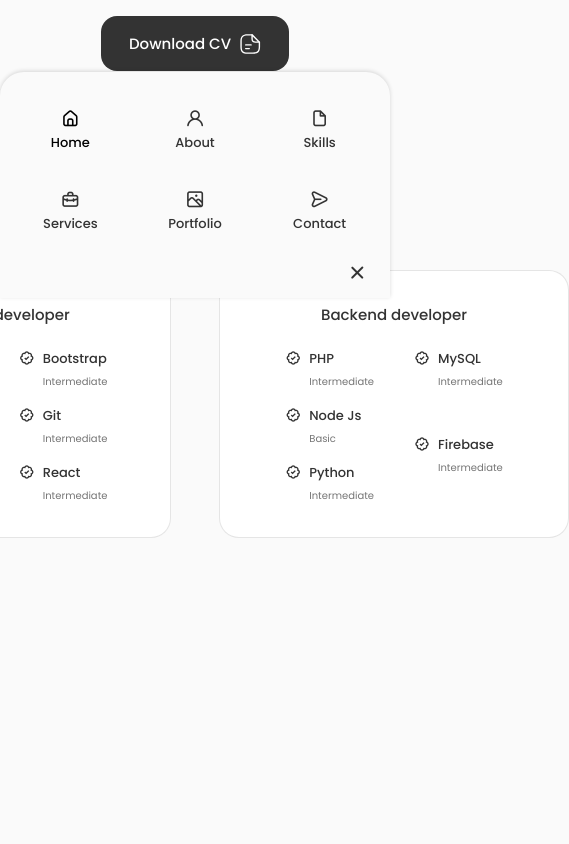
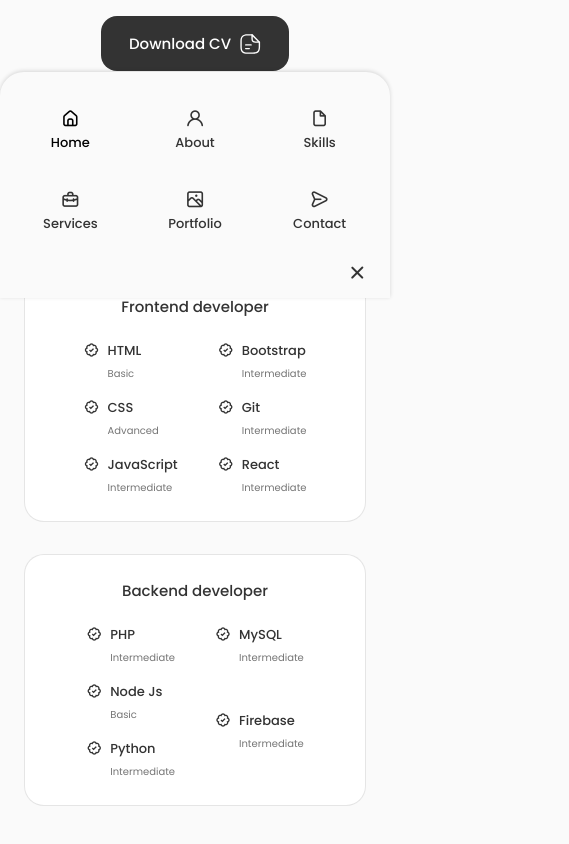
Before and after one commit to nathalipf/Portafolio, a React (Create React App) app: page / in a window 390 px wide. Shown: the part 1390-2234 px from the top of the page, 569 px wide, since content can reach past the window. Before the commit the page ends 2040 px from the top, so only its background shows below. Built offline with nearby package versions, Linux system fonts and the light colour scheme.

Commit message:
Update skills.css

```diff
--- a/src/components/skills/skills.css
+++ b/src/components/skills/skills.css
@@ -49,3 +49,35 @@
 .skills__level {
     font-size: var(--tiny-font-size);
 }
+
+/*=============== BREAKPOINTS ===============*/
+/* For large devices */
+@media screen and (max-width: 992px) {
+    .skills__container {
+        grid-template-columns: max-content;
+        row-gap: 2rem;
+    }
+}
+
+  /* For medium devices */
+  @media screen and (max-width: 576px) {
+    .skills__container {
+      grid-template-columns: 1fr;
+    }
+
+    .skills__content {
+      padding: 1.5rem;
+    }
+  }
+
+  /* For small devices */
+  @media screen and (max-width: 350px) {
+    .skills__box{
+        column-gap: 1.25rem;
+    }
+
+    .skills__name {
+        font-size: var(--small-font-size);
+    }
+
+  }
```
